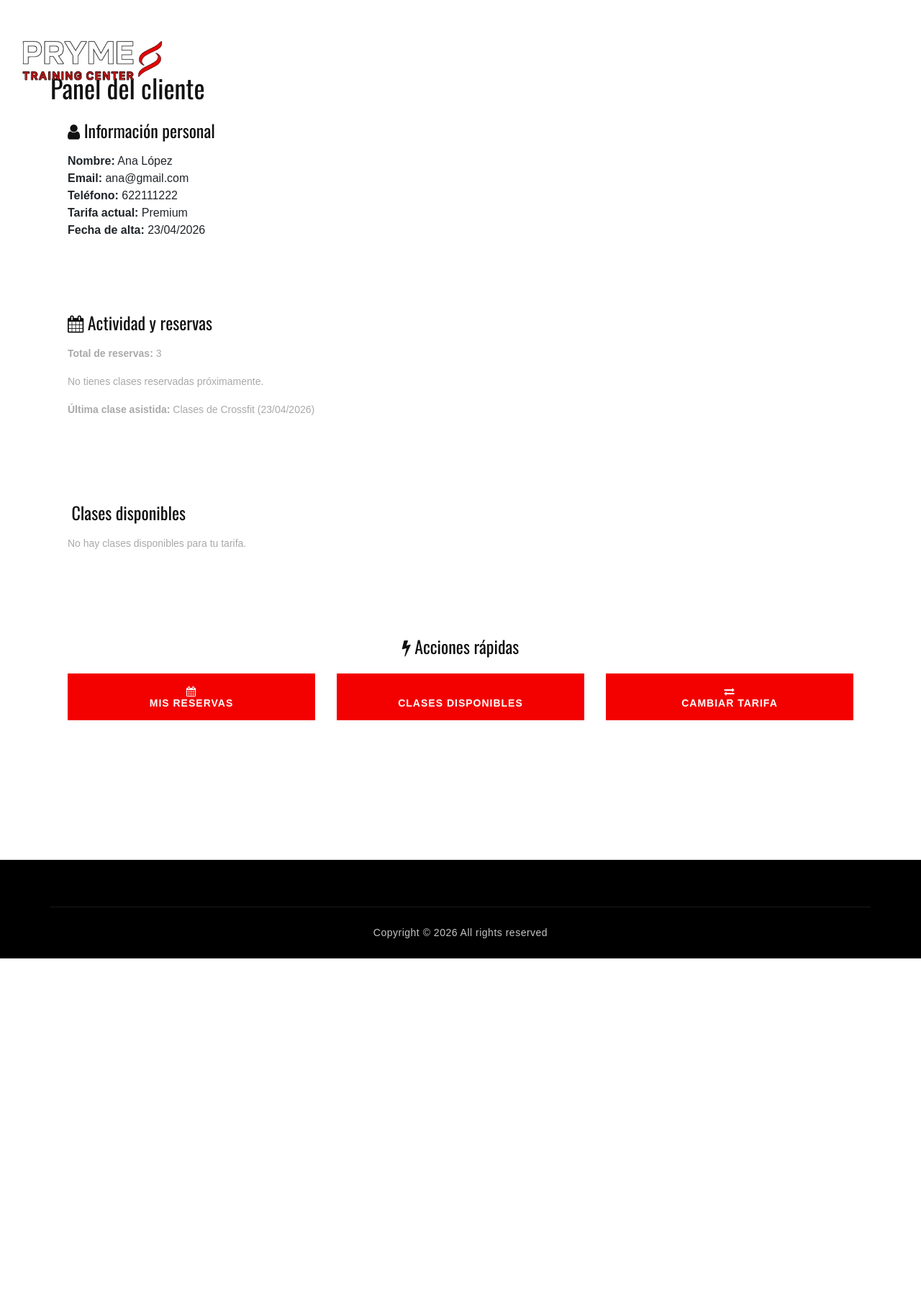
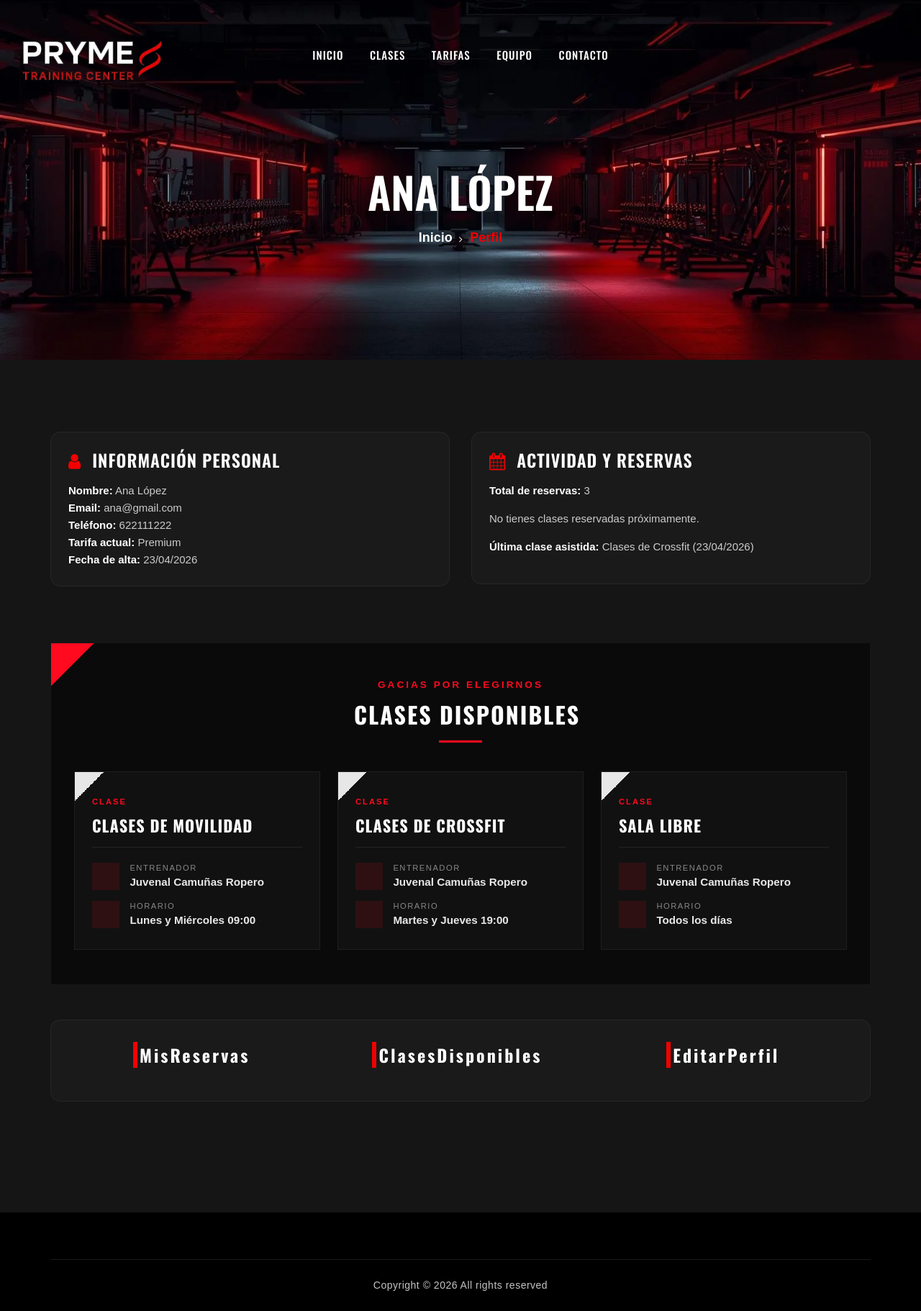
Before and after one commit to cosmincostea21/TFG-PrimeGym, a Django app: page /perfil/ in a window 1280 px wide. Shown: the whole page at 72% size. Before the commit the page ends 1332 px from the top, so only its background shows below. Run offline with Django 5.2, Linux system fonts and the light colour scheme; data comes from the database, SQL or seed files in the repository; both versions use the stored data as it was after the commit; some libraries are stand-ins or nearby versions; some web fonts are replaced.

Commit message:
{rama-cosmin} - dashboard-perfil-listo

```diff
--- a/prime_gym/gimnasio/templates/gimnasio/class-details.html
+++ b/prime_gym/gimnasio/templates/gimnasio/class-details.html
@@ -93,7 +93,7 @@
         <div class="loader"></div>
     </div>
 
-        <!-- Offcanvas Menu Section Begin -->
+    <!-- Offcanvas Menu Section Begin -->
     <div class="offcanvas-menu-overlay"></div>
     <div class="offcanvas-menu-wrapper">
         <div class="canvas-close">
--- a/prime_gym/perfil/templates/perfil/base_perfil.html
+++ b/prime_gym/perfil/templates/perfil/base_perfil.html
@@ -26,34 +26,10 @@
     <link rel="stylesheet" href="{% static 'css/magnific-popup.css' %}" type="text/css">
     <link rel="stylesheet" href="{% static 'css/slicknav.min.css' %}" type="text/css">
     <link rel="stylesheet" href="{% static 'css/style.css' %}" type="text/css">
+    <link rel="stylesheet" href="{% static 'css/style_perfil.css' %}" type="text/css">
+
 
     <link rel="stylesheet" href="https://unpkg.com/aos@next/dist/aos.css" />
-
-    <!-- Botón volver arriba -->
-    <style>
-        .scroll-top-btn {
-            position: fixed;
-            bottom: 30px;
-            right: 30px;
-            width: 45px;
-            height: 45px;
-            background-color: #f30000;
-            color: #ffffff;
-            border-radius: 50%;
-            text-align: center;
-            line-height: 45px;
-            font-size: 20px;
-            z-index: 9999;
-            cursor: pointer;
-            opacity: 0;
-            visibility: hidden;
-            transition: opacity 0.3s ease, visibility 0.3s ease;
-        }
-        .scroll-top-btn.show {
-            opacity: 1;
-            visibility: visible;
-        }
-    </style>
 </head>
 
 <body>
@@ -110,6 +86,24 @@
     </div>
 </header>
 
+<!-- Breadcrumb Section Begin -->
+<section class="breadcrumb-section set-bg" data-setbg="{% static 'img/breadcrumb-bg.webp' %}">
+    <div class="container">
+        <div class="row">
+            <div class="col-lg-12 text-center">
+                <div class="breadcrumb-text">
+                    <h2 data-aos="fade-right" data-aos-delay="300"> {{cliente.nombre}}</h2>
+                    <div class="bt-option" data-aos="fade-left" data-aos-delay="400">
+                        <a href="{% url 'main' %}">Inicio</a>
+                        <span>Perfil</span>
+                    </div>
+                </div>
+            </div>
+        </div>
+    </div>
+</section>
+<!-- Breadcrumb Section End -->
+
 <!-- =========================
      CONTENIDO DEL PERFIL
      ========================= -->
@@ -140,7 +134,7 @@
     <i class="fa fa-angle-up"></i>
 </a>
 
-<!-- JS -->
+<!-- Js Plugins -->
 <script src="{% static 'js/jquery-3.3.1.min.js' %}"></script>
 <script src="{% static 'js/bootstrap.min.js' %}"></script>
 <script src="{% static 'js/jquery.magnific-popup.min.js' %}"></script>
@@ -150,22 +144,40 @@
 <script src="{% static 'js/owl.carousel.min.js' %}"></script>
 <script src="{% static 'js/main.js' %}"></script>
 
+
 <script src="https://unpkg.com/aos@next/dist/aos.js"></script>
+
 <script>
     AOS.init();
+</script>
 
+<!-- Lógica del botón "Volver Arriba" -->
+<script>
+    // Obtener el botón
     const scrollTopBtn = document.getElementById('scrollTopButton');
+
+    // Mostrar/ocultar el botón al hacer scroll
     window.onscroll = function () {
-        if (document.documentElement.scrollTop > 300) {
+        scrollFunction();
+    };
+
+    function scrollFunction() {
+        // Muestra el botón después de 300px de scroll
+        if (document.body.scrollTop > 300 || document.documentElement.scrollTop > 300) {
             scrollTopBtn.classList.add('show');
         } else {
             scrollTopBtn.classList.remove('show');
         }
-    };
+    }
+
+    // Acción al hacer clic: volver arriba suavemente
     scrollTopBtn.onclick = function (e) {
-        e.preventDefault();
-        window.scrollTo({ top: 0, behavior: 'smooth' });
-    };
+        e.preventDefault(); // Prevenir comportamiento por defecto
+        window.scrollTo({
+            top: 0,
+            behavior: 'smooth' // Desplazamiento suave
+        });
+    }
 </script>
 
 </body>
--- a/prime_gym/perfil/templates/perfil/components/acciones_rapidas.html
+++ b/prime_gym/perfil/templates/perfil/components/acciones_rapidas.html
@@ -1,32 +1,27 @@
 <div class="row mb-4">
     <div class="col-lg-12">
-        <div class="class-item p-4 text-center">
-
-            <h4 class="mb-4">
-                <i class="fa fa-bolt"></i> Acciones rápidas
-            </h4>
-
+        <div class="class-item text-center acciones">
             <div class="row justify-content-center">
 
-                <div class="col-md-4 mb-3">
-                    <a href="{% url 'perfil:mis_reservas' %}" class="primary-btn w-100">
-                        <i class="fa fa-calendar"></i><br>
-                        Mis reservas
-                    </a>
+                <div class="col-md-4 mb-3 d-flex justify-content-center">
+                    <button class="button-acciones" data-text="Awesome">
+                        <span class="actual-text">&nbsp;MisReservas&nbsp;</span>
+                        <span aria-hidden="true" class="hover-text">&nbsp;MisReservas&nbsp;</span>
+                    </button>
                 </div>
 
-                <div class="col-md-4 mb-3">
-                    <a href="{% url 'perfil:clases_disponibles' %}" class="primary-btn w-100">
-                        <i class="fa fa-dumbbell"></i><br>
-                        Clases disponibles
-                    </a>
+                <div class="col-md-4 mb-3 d-flex justify-content-center">
+                    <button class="button-acciones" data-text="Awesome">
+                        <span class="actual-text">&nbsp;ClasesDisponibles&nbsp;</span>
+                        <span aria-hidden="true" class="hover-text">&nbsp;ClasesDisponibles&nbsp;</span>
+                    </button>
                 </div>
 
-                <div class="col-md-4 mb-3">
-                    <a href="{% url 'perfil:cambiar_tarifa' %}" class="primary-btn w-100">
-                        <i class="fa fa-exchange"></i><br>
-                        Cambiar tarifa
-                    </a>
+                <div class="col-md-4 mb-3 d-flex justify-content-center">
+                    <button class="button-acciones" data-text="Awesome">
+                        <span class="actual-text">&nbsp;EditarPerfil&nbsp;</span>
+                        <span aria-hidden="true" class="hover-text">&nbsp;EditarPerfil&nbsp;</span>
+                    </button>
                 </div>
 
             </div>
--- a/prime_gym/perfil/templates/perfil/components/clases_disponibles.html
+++ b/prime_gym/perfil/templates/perfil/components/clases_disponibles.html
@@ -1,23 +1,49 @@
 <div class="row mb-4">
     <div class="col-lg-12">
-        <div class="class-item p-4">
+        <div class="clases-disponibles-section">
 
-            <h4 class="mb-3">
-                <i class="fa fa-dumbbell"></i> Clases disponibles
-            </h4>
+            <div class="clases-header">
+                <span class="clases-subtitle">GACIAS POR ELEGIRNOS</span>
+                <h4 class="clases-title">
+                    <i class="fa fa-dumbbell"></i> CLASES DISPONIBLES
+                </h4>
+                <div class="clases-divider"></div>
+            </div>
 
             {% if clases %}
-                <ul class="list-unstyled">
+                <div class="clases-grid">
                     {% for clase in clases %}
-                        <li class="mb-2">
-                            <strong>{{ clase.nombre }}</strong><br>
-                            Entrenador: {{ clase.entrenador.nombre }}<br>
-                            Horario: {{ clase.horario }}
-                        </li>
+                        <div class="clase-card">
+                            <div class="clase-card-corner"></div>
+                            <div class="clase-card-body">
+                                <span class="clase-tag">CLASE</span>
+                                <h5 class="clase-nombre">{{ clase.nombre }}</h5>
+
+                                <div class="clase-info">
+                                    <div class="clase-info-item">
+                                        <i class="fa fa-user-tie"></i>
+                                        <div>
+                                            <span class="clase-info-label">Entrenador</span>
+                                            <span class="clase-info-value">{{ clase.entrenador.nombre }}</span>
+                                        </div>
+                                    </div>
+                                    <div class="clase-info-item">
+                                        <i class="fa fa-clock"></i>
+                                        <div>
+                                            <span class="clase-info-label">Horario</span>
+                                            <span class="clase-info-value">{{ clase.horario }}</span>
+                                        </div>
+                                    </div>
+                                </div>
+                            </div>
+                        </div>
                     {% endfor %}
-                </ul>
+                </div>
             {% else %}
-                <p>No hay clases disponibles para tu tarifa.</p>
+                <div class="clases-empty">
+                    <i class="fa fa-circle-exclamation"></i>
+                    <p>No hay clases disponibles para tu tarifa.</p>
+                </div>
             {% endif %}
 
         </div>
--- a/prime_gym/perfil/templates/perfil/dashboard.html
+++ b/prime_gym/perfil/templates/perfil/dashboard.html
@@ -2,11 +2,30 @@
 
 {% block contenido %}
 
-<h2>Panel del cliente</h2>
 
-{% include 'perfil/components/resumen_cliente.html' %}
-{% include 'perfil/components/resumen_reservas.html' %}
-{% include 'perfil/components/clases_disponibles.html' %}
-{% include 'perfil/components/acciones_rapidas.html' %}
+<!-- Primera fila: resumen + actividad -->
+<div class="row">
+    <div class="col-lg-6 mb-4">
+        {% include 'perfil/components/resumen_cliente.html' %}
+    </div>
+
+    <div class="col-lg-6 mb-4">
+        {% include 'perfil/components/resumen_reservas.html' %}
+    </div>
+</div>
+
+<!-- Segunda fila: clases -->
+<div class="row">
+    <div class="col-lg-12 mb-4">
+        {% include 'perfil/components/clases_disponibles.html' %}
+    </div>
+</div>
+
+<!-- Tercera fila: acciones -->
+<div class="row">
+    <div class="col-lg-12">
+        {% include 'perfil/components/acciones_rapidas.html' %}
+    </div>
+</div>
 
 {% endblock %}
--- a/prime_gym/perfil/views.py
+++ b/prime_gym/perfil/views.py
@@ -27,6 +27,8 @@ def get_cliente_actual():
 def dashboard(request):
     cliente = get_cliente_actual()
 
+    clases = Clase.objects.filter(tarifas=cliente.tarifa)
+
     reservas = cliente.reservas.all().order_by('fecha_reserva')
 
     proxima_reserva = reservas.filter(
@@ -45,6 +47,7 @@ def dashboard(request):
         'num_reservas': reservas.count(),
         'proxima_reserva': proxima_reserva,
         'ultima_asistencia': ultima_asistencia,
+        'clases': clases,
     }
 
     return render(request, 'perfil/dashboard.html', context)
--- /dev/null
+++ b/prime_gym/static/css/style_perfil.css
@@ -0,0 +1,363 @@
+/* ===========================
+   PERFIL DASHBOARD
+   =========================== */
+
+.spad{
+    background-color: #151515;
+}
+
+/* ===========================
+   TARJETAS DEL DASHBOARD
+   =========================== */
+.class-item {
+    background: #1a1a1a; /* más claro que el fondo */
+    border-radius: 14px;
+    padding: 30px;
+    border: 1px solid rgba(255, 255, 255, 0.05);
+
+    /* efecto base */
+    box-shadow: 0 0 0 rgba(243, 0, 0, 0);
+    transition: all 0.3s ease;
+}
+
+/* Hover con efecto neón rojo */
+.class-item:hover {
+    box-shadow: 0 0 22px #f30000;
+    transform: translateY(-2px);
+}
+
+/* ===========================
+   TÍTULOS DE TARJETAS
+   =========================== */
+.class-item h4 {
+    color: #ffffff;
+    text-transform: uppercase;
+    margin-bottom: 20px;
+    font-weight: 600;
+    letter-spacing: 1px;
+}
+
+.class-item h4 i {
+    color: #f30000;
+    margin-right: 8px;
+}
+
+/* ===========================
+   TEXTO INTERNO
+   =========================== */
+.class-item p,
+.class-item li {
+    color: #cccccc;
+    font-size: 15px;
+    line-height: 1.6;
+}
+
+.class-item strong {
+    color: #ffffff;
+}
+
+/* ===========================
+   ICONOS
+   =========================== */
+.class-item i {
+    color: #f30000;
+}
+
+/* ===========================
+   ACCIONES RÁPIDAS
+   =========================== */
+.perfil-action-btn {
+    display: block;
+    background: #f30000;
+    color: #ffffff;
+    padding: 16px 20px;
+    border-radius: 8px;
+    text-transform: uppercase;
+    font-weight: 600;
+    letter-spacing: 1px;
+    transition: all 0.3s ease;
+    text-align: center;
+}
+
+/* Hover botón neón */
+.perfil-action-btn:hover {
+    box-shadow: 0 0 25px rgba(243, 0, 0, 0.6);
+    color: #ffffff;
+}
+
+
+/* Botón volver arriba */
+.scroll-top-btn {
+    position: fixed;
+    bottom: 30px;
+    right: 30px;
+    width: 45px;
+    height: 45px;
+    background-color: #f30000;
+    color: #ffffff;
+    border-radius: 50%;
+    text-align: center;
+    line-height: 45px;
+    font-size: 20px;
+    z-index: 9999;
+    cursor: pointer;
+    opacity: 0;
+    visibility: hidden;
+    transition: opacity 0.3s ease, visibility 0.3s ease;
+}
+.scroll-top-btn.show {
+    opacity: 1;
+    visibility: visible;
+}
+
+
+/* ====== SECCIÓN CLASES DISPONIBLES ====== */
+.clases-disponibles-section {
+    background: #0a0a0a;
+    padding: 3rem 2rem;
+    border: 1px solid rgba(255, 255, 255, 0.05);
+    position: relative;
+}
+
+.clases-disponibles-section::before {
+    content: "";
+    position: absolute;
+    top: 0;
+    left: 0;
+    width: 60px;
+    height: 60px;
+    background: linear-gradient(135deg, #ff0a1f 50%, transparent 50%);
+}
+
+/* Header */
+.clases-header {
+    text-align: center;
+    margin-bottom: 2.5rem;
+}
+
+.clases-subtitle {
+    display: block;
+    color: #ff0a1f;
+    font-size: 0.85rem;
+    font-weight: 700;
+    letter-spacing: 3px;
+    margin-bottom: 0.75rem;
+    text-transform: uppercase;
+}
+
+.clases-title {
+    color: #ffffff;
+    font-size: 2rem;
+    font-weight: 800;
+    letter-spacing: 2px;
+    text-transform: uppercase;
+    margin: 0;
+}
+
+.clases-title i {
+    color: #ff0a1f;
+    margin-right: 0.5rem;
+}
+
+.clases-divider {
+    width: 60px;
+    height: 3px;
+    background: #ff0a1f;
+    margin: 1rem auto 0;
+}
+
+/* Grid */
+.clases-grid {
+    display: grid;
+    grid-template-columns: repeat(auto-fill, minmax(300px, 1fr));
+    gap: 1.5rem;
+}
+
+/* Tarjeta */
+.clase-card {
+    position: relative;
+    background: #111111;
+    border: 1px solid rgba(255, 255, 255, 0.06);
+    padding: 1.75rem 1.5rem;
+    overflow: hidden;
+    transition: transform 0.3s ease, border-color 0.3s ease, box-shadow 0.3s ease;
+}
+
+.clase-card::before {
+    content: "";
+    position: absolute;
+    top: 0;
+    left: 0;
+    width: 40px;
+    height: 40px;
+    background: linear-gradient(135deg, #ffffff 50%, transparent 50%);
+    opacity: 0.9;
+}
+
+.clase-card::after {
+    content: "";
+    position: absolute;
+    top: 0;
+    right: 0;
+    width: 0;
+    height: 3px;
+    background: #ff0a1f;
+    transition: width 0.35s ease;
+}
+
+.clase-card:hover {
+    transform: translateY(-6px);
+    border-color: rgba(255, 10, 31, 0.5);
+    box-shadow: 0 20px 40px rgba(255, 10, 31, 0.15);
+}
+
+.clase-card:hover::after {
+    width: 100%;
+}
+
+.clase-card-body {
+    position: relative;
+    z-index: 1;
+}
+
+.clase-tag {
+    display: inline-block;
+    color: #ff0a1f;
+    font-size: 0.7rem;
+    font-weight: 700;
+    letter-spacing: 2px;
+    margin-bottom: 0.75rem;
+    text-transform: uppercase;
+}
+
+.clase-nombre {
+    color: #ffffff;
+    font-size: 1.4rem;
+    font-weight: 800;
+    text-transform: uppercase;
+    letter-spacing: 1px;
+    margin: 0 0 1.25rem 0;
+    padding-bottom: 1rem;
+    border-bottom: 1px solid rgba(255, 255, 255, 0.08);
+}
+
+/* Info */
+.clase-info {
+    display: flex;
+    flex-direction: column;
+    gap: 0.85rem;
+}
+
+.clase-info-item {
+    display: flex;
+    align-items: center;
+    gap: 0.9rem;
+}
+
+.clase-info-item i {
+    width: 38px;
+    height: 38px;
+    display: inline-flex;
+    align-items: center;
+    justify-content: center;
+    background: rgba(255, 10, 31, 0.12);
+    color: #ff0a1f;
+    font-size: 0.9rem;
+    flex-shrink: 0;
+}
+
+.clase-info-item > div {
+    display: flex;
+    flex-direction: column;
+}
+
+.clase-info-label {
+    color: #888888;
+    font-size: 0.7rem;
+    letter-spacing: 1.5px;
+    text-transform: uppercase;
+}
+
+.clase-info-value {
+    color: #e8e8e8;
+    font-size: 0.95rem;
+    font-weight: 600;
+}
+
+/* Estado vacío */
+.clases-empty {
+    text-align: center;
+    padding: 3rem 1rem;
+    border: 1px dashed rgba(255, 255, 255, 0.1);
+}
+
+.clases-empty i {
+    font-size: 2.2rem;
+    color: #ff0a1f;
+    margin-bottom: 1rem;
+}
+
+.clases-empty p {
+    color: #aaaaaa;
+    font-size: 1rem;
+    letter-spacing: 1px;
+    margin: 0;
+    text-transform: uppercase;
+}
+
+.acciones:hover{
+    box-shadow: none;
+}
+
+/*Boton acciones*/
+/* From Uiverse.io by satyamchaudharydev */
+/* === removing default button style ===*/
+.button-acciones {
+  margin: 0;
+  height: auto;
+  background: transparent;
+  padding: 0;
+  border: none;
+  cursor: pointer;
+}
+
+/* button styling */
+.button-acciones {
+  --border-right: 6px;
+  --animation-color: #f30000;
+  --fs-size: 1.50em;
+  font-family: "Oswald";
+  font-weight: 800;
+  color: white;
+  letter-spacing: 3px;
+  text-decoration: none;
+  font-size: var(--fs-size);
+  position: relative;
+}
+/* this is the text, when you hover on button */
+.hover-text {
+  position: absolute;
+  box-sizing: border-box;
+  content: attr(data-text);
+  color: var(--animation-color);
+  width: 0%;
+  inset: 0;
+  border-right: var(--border-right) solid var(--animation-color);
+  overflow: hidden;
+  transition: 0.5s;
+  -webkit-text-stroke: 1px var(--animation-color);
+}
+/* hover */
+.button-acciones:hover .hover-text {
+  width: 100%;
+  filter: drop-shadow(0 0 23px var(--animation-color))
+}
+
+/* ===========================
+   AJUSTES RESPONSIVE
+   =========================== */
+@media (max-width: 768px) {
+    .class-item {
+        padding: 24px;
+    }
+}
```
Also changed, not shown: prime_gym/db.sqlite3.
